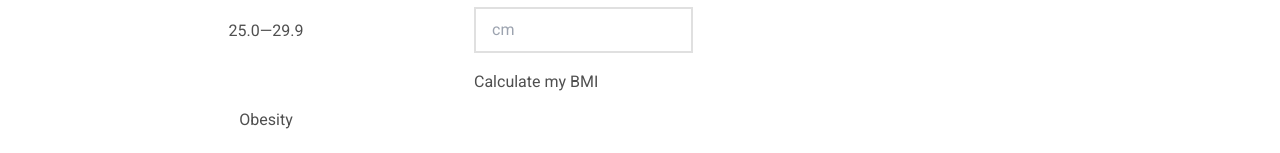
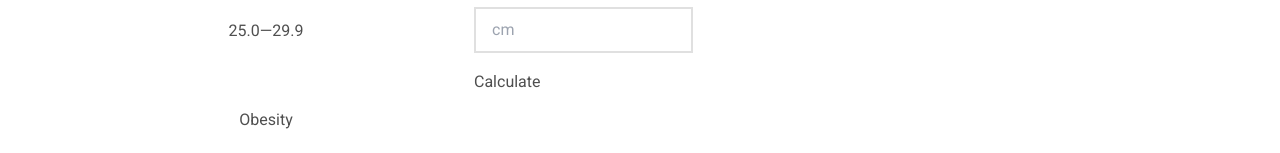
Before and after one commit to umairshah14/FitMax, a React (Create React App) app: page /Fitness in a window 1280 px wide. Shown: the part 583-736 px from the top of the page. Built offline with nearby package versions, Linux system fonts and the light colour scheme; what @material-tailwind/react would draw is missing.

Commit message:
BMI card

```diff
--- a/src/components/BMI.js
+++ b/src/components/BMI.js
@@ -82,7 +82,7 @@
     <Container>
      <Row>
       <Col lg={6} sm={12}>
-      <div className="flex flex-col justify-center items-center mt-10 gap-4">
+      <div className="flex flex-col justify-center items-center  gap-4">
            <div className="box-border h-32 w-64 p-4 border-4 border-pink-200 rounded-md bg-pink-300 ">
             <p className="text-2xl font-bold text-center">Underweight</p>
             <p className="text-center font-semibold">Below 18.5</p>
@@ -103,7 +103,7 @@
       </Col>
 
       <Col lg={6} sm={12}>
-        <div className=" flex mx-auto px-2 mt-28 mb-15">
+        <div className=" flex mx-auto px-2  mb-15">
          <div className="flex max-w-md mx-auto md:max-w-xl">
            <div className="md:flex">
             <Card className=" bg-maincolor mt-12 ml-8 p-1 mr-6 border-secondcolor border-2">
@@ -111,7 +111,7 @@
               variant="gradient"
               className="grid h-8 text-xl font-bold place-items-center border-2 border-secondcolor  bg-indigo-50 text-maincolor"
               >
-              {" "}
+
               BMI
              </CardHeader>
              <CardBody className="flex flex-col gap-2">
@@ -157,7 +157,7 @@
              </CardBody>
              <CardFooter className="pt-0">
               <Button fullWidth className="text-maincolor bg-indigo-50" onClick={CalculateBMI}>
-                Calculate my BMI
+                Calculate
               </Button>
              </CardFooter>
            </Card>
```
